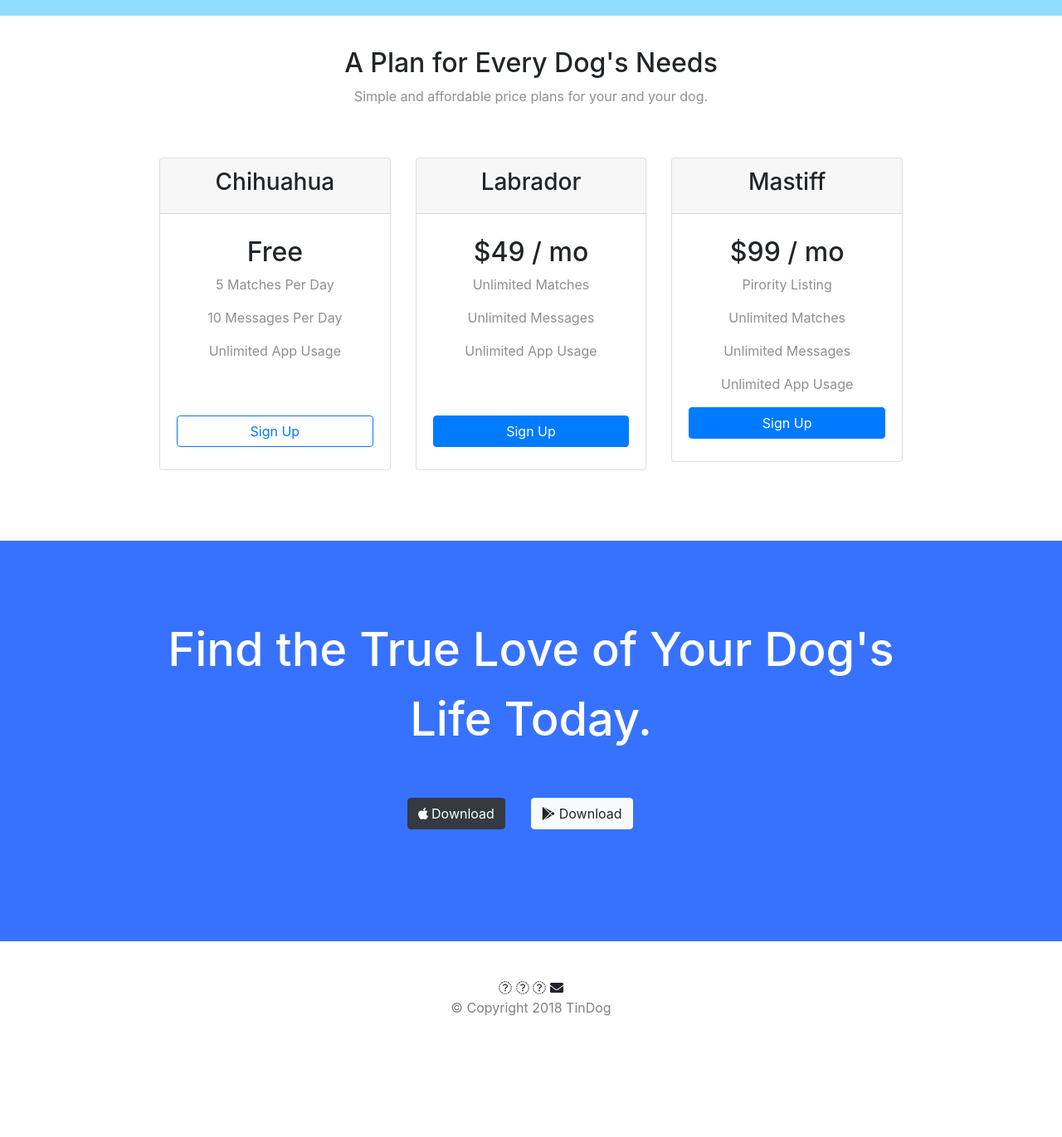
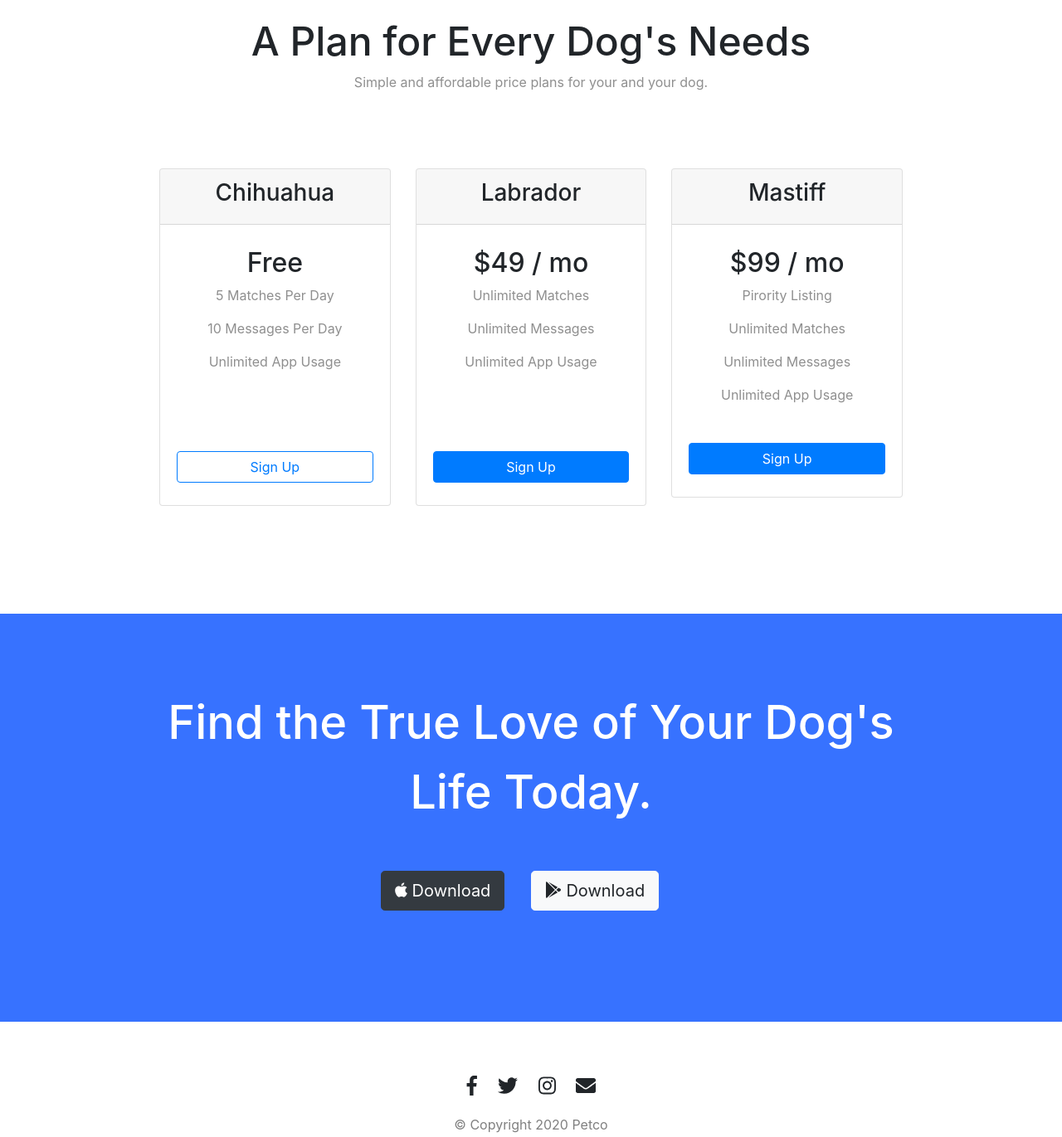
Before and after one commit to Pranav-Ravi/Pets-app, a plain HTML site: page index.html in a window 1280 px wide. Shown: the part 1620-2991 px from the top of the page at 83% size. Before the commit the page ends 2908 px from the top, so only its background shows below. Drawn offline with nearby package versions, Linux system fonts and the light colour scheme.

Commit message:
beta completed, cleaning up remaining
*changed social link icons
*modified the pricing section

```diff
--- a/index.html
+++ b/index.html
@@ -33,13 +33,13 @@
             <div class="collapse navbar-collapse" id="navbarSupportedContent">
                 <ul class="navbar-nav ml-auto">
                     <li class="nav-item">
-                        <a class="nav-link" href="">Contact</a>
+                        <a class="nav-link" href="#footer">Contact</a>
                     </li>
                     <li class="nav-item">
-                        <a class="nav-link" href="">Pricing</a>
+                        <a class="nav-link" href="#pricing">Pricing</a>
                     </li>
                     <li class="nav-item">
-                        <a class="nav-link" href="">Download</a>
+                        <a class="nav-link" href="#cta">Download</a>
                     </li>
                 </ul>
             </div>
@@ -125,10 +125,10 @@
 
   <!-- Pricing -->
   <section id="pricing">
-    <h2>A Plan for Every Dog's Needs</h2>
+    <h2 class="pricing-heading">A Plan for Every Dog's Needs</h2>
     <p>Simple and affordable price plans for your and your dog.</p>
 
-    <div class="row">
+    <div class="row prices">
       <div class="pricing-column col-lg-4 col-md-6 text-center">
         <div class="card">
           <div class="card-header">
@@ -169,7 +169,7 @@
             <h3>Mastiff</h3>
           </div>
           <div class="card-body">
-            <div>
+            <div style="padding-bottom: 30px;">
               <h2>$99 / mo</h2>
               <p>Pirority Listing</p>
               <p>Unlimited Matches</p>
@@ -187,18 +187,18 @@
   <!-- Call to Action -->
   <section id="cta">
     <h3 class="cta-title">Find the True Love of Your Dog's Life Today.</h3>
-    <button type="button" class="download-button btn btn-md btn-dark"><i class="fab fa-apple"></i> Download</button>
-    <button type="button" class="download-button btn btn-md btn-light"><i class="fab fa-google-play"></i> Download</button>
+    <button type="button" class="download-button btn btn-lg btn-dark"><i class="fab fa-apple"></i> Download</button>
+    <button type="button" class="download-button btn btn-lg btn-light"><i class="fab fa-google-play"></i> Download</button>
 
   </section>
 
   <!-- Footer -->
   <footer id="footer">
-    <i class="fa fa-facebook-square" aria-hidden="true"></i>
-    <i class="fa fa-twitter" aria-hidden="true"></i>
-    <i class="fa fa-instagram" aria-hidden="true"></i>
-    <i class="fa fa-envelope" aria-hidden="true"></i>
-    <p>© Copyright 2018 TinDog</p>
+    <i class="social-icons fab fa-facebook-f"></i>
+    <i class="social-icons fab fa-twitter"></i>
+    <i class="social-icons fab fa-instagram"></i>
+    <i class="social-icons fas fa-envelope"></i>
+    <p>© Copyright 2020 Petco</p>
 
   </footer>
 
--- a/style.css
+++ b/style.css
@@ -112,14 +112,14 @@ p{
 }
 
 .testimonial-img{
-    width: 20%;
+    width: 15%;
     border: #fff 3px solid;
     border-radius: 50%;
     margin: 30px 20px 20px 20px;
 }
 
 .carousel-item{
-    padding: 7% 15%;
+    padding: 6% 15%;
 }
 
 #press{
@@ -129,13 +129,22 @@ p{
 }
 
 .press-img{
-    width: 14%;
+    width: 12%;
     margin: 20px 20px 50px;
 }
 
 #pricing{
     text-align: center;
-    padding: 3% 15%;
+    padding: 6.5% 15%;
+}
+
+.pricing-heading{
+    font-style: var(--PrimaryFont);
+    font-size: 3rem;
+}
+
+.prices{
+    padding-top: 30px;;
 }
 
 .pricing-column{
@@ -147,7 +156,7 @@ p{
 }
 
 .card-info{
-    padding-bottom: 50px;
+    padding-bottom: 80px;
     max-height: 443px;
 }
 
@@ -170,10 +179,11 @@ p{
     text-align: center;
 }
 
+.social-icons{
+    margin: 20px 10px;
+    font-size: 1.5rem;
+}
+
 #footer p{
     color: grey;
 }
-
-#footer fa{
-    padding: 10px 10px;
-}
```
